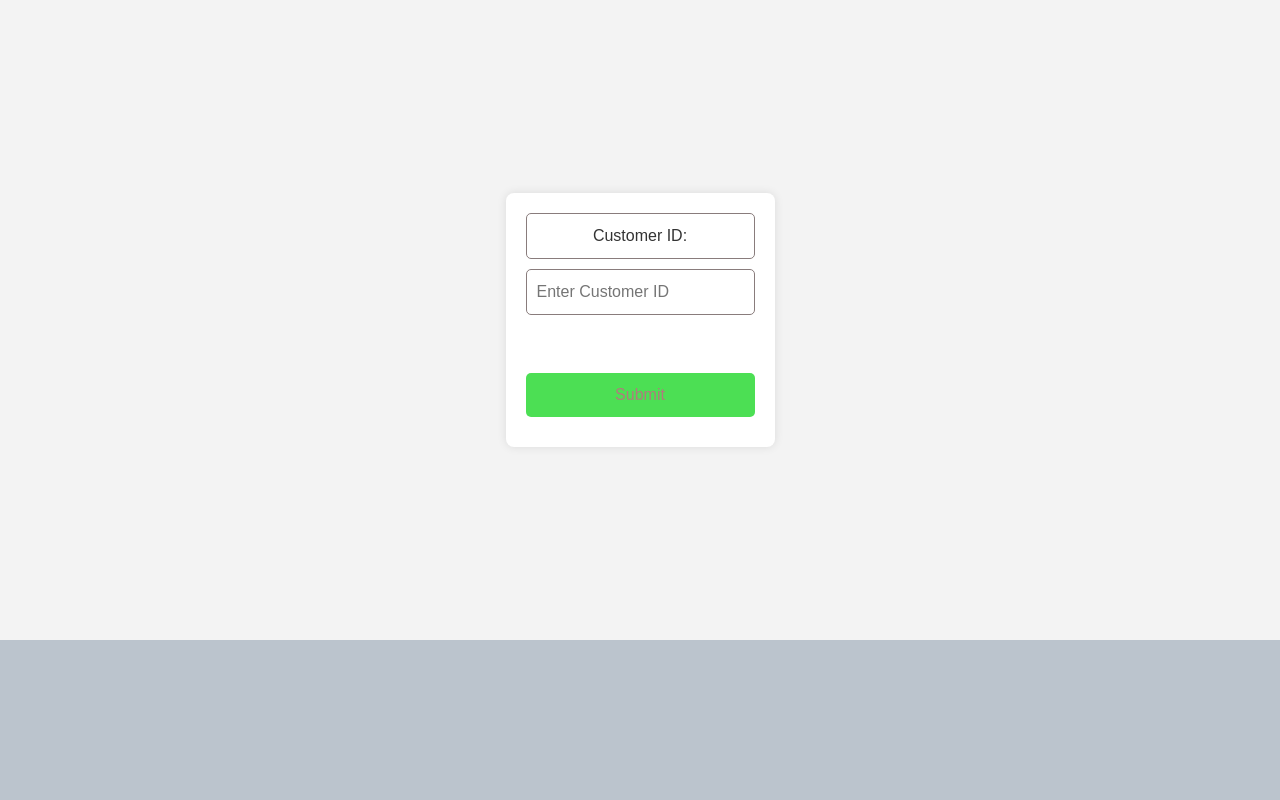
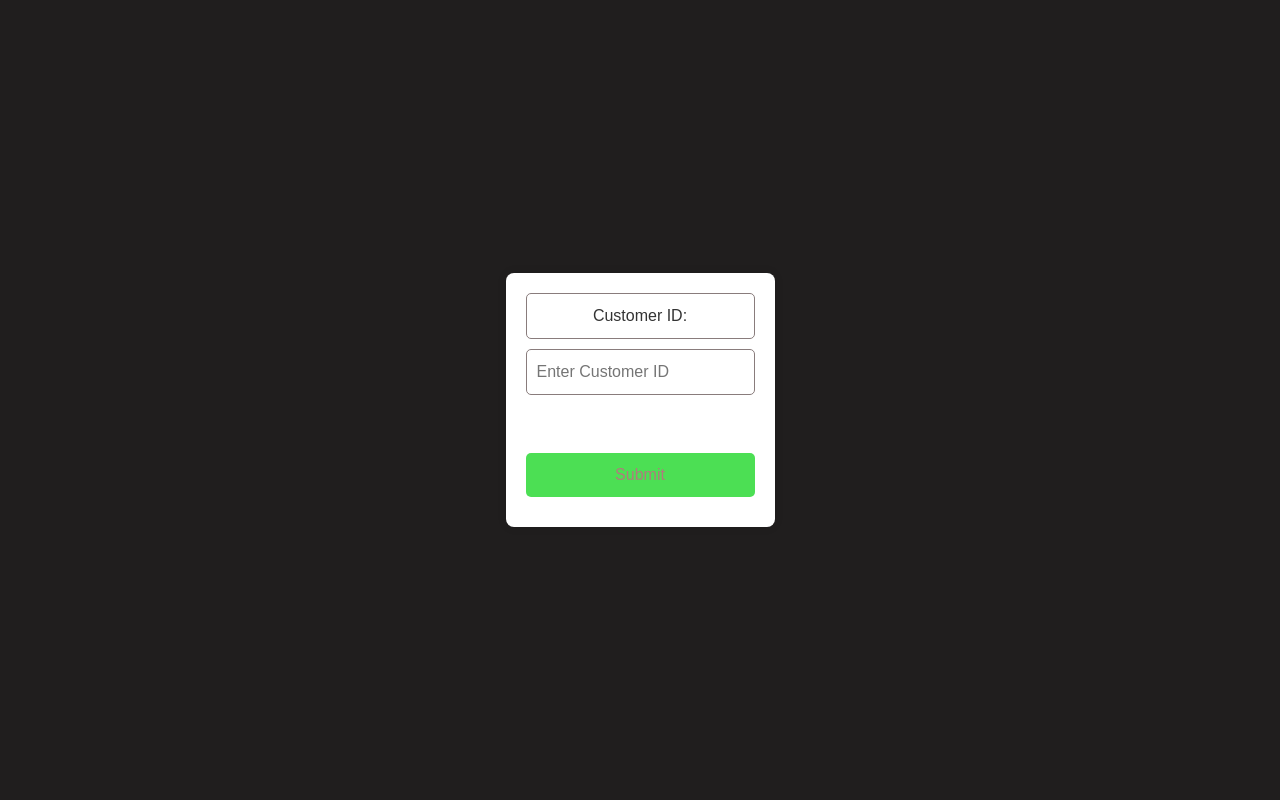
Before and after one commit to Arvinnooli/ArenaOps, a Flask app: page /exit in a window 1280 px wide. Run offline with Flask 3, Linux system fonts and the light colour scheme.

Commit message:
last commit

```diff
--- a/database.sql
+++ b/database.sql
@@ -181,3 +181,6 @@ VALUES
     ('StandB', 40, 1, 80),
 	('StandC', 30, 1, 120),
     ('StandD', 35, 1, 90);
+
+insert into admin(admin_username ,admin_password) values ('ashlin', '1234'),
+('arvin','lmao');
--- a/functions_procedures.sql
+++ b/functions_procedures.sql
@@ -48,3 +48,4 @@ DELIMITER ;
 drop function CreateEventWithTimeSlot;
 -- Call the CreateEventWithTimeSlot function with dummy values
 select CreateEventWithTimeSlot('Dummy Event', 300, 'Sport', 1, '2023-01-01', '12:00:00', '18:00:00') as event_id;
+call GetAvailableSeatsForEvent(1);
--- a/static/css/styles.css
+++ b/static/css/styles.css
@@ -157,7 +157,7 @@ h2 {
 }
 
 .stand-box {
-    background-color: #423737; /* Light red background */
+    background-color: #979595; /* Light red background */
     padding: 10px;
     border-radius: 8px;
     margin-bottom: 15px; /* Adjust as needed */
@@ -185,8 +185,8 @@ h2 {
         display: flex;
         justify-content: center;
         align-items: center;
-        height: 80vh; /* Adjust the height as needed */
-        background-color: #f3f3f3; /* Light gray background */
+        height: 100vh; /* Adjust the height as needed */
+        background-color: #201e1e; /* Light gray background */
     }
 
     /* Table styles */
--- a/templates/ticket.html
+++ b/templates/ticket.html
@@ -1,3 +1,6 @@
+{% extends 'base.html' %}
+{% block head %}
+<title>Ticket Confirmation</title>
 {% endblock %}
 {% block body %}
 <div class="centered-box">
```
Also changed, not shown: functionalites.py (line endings or trailing spaces).
